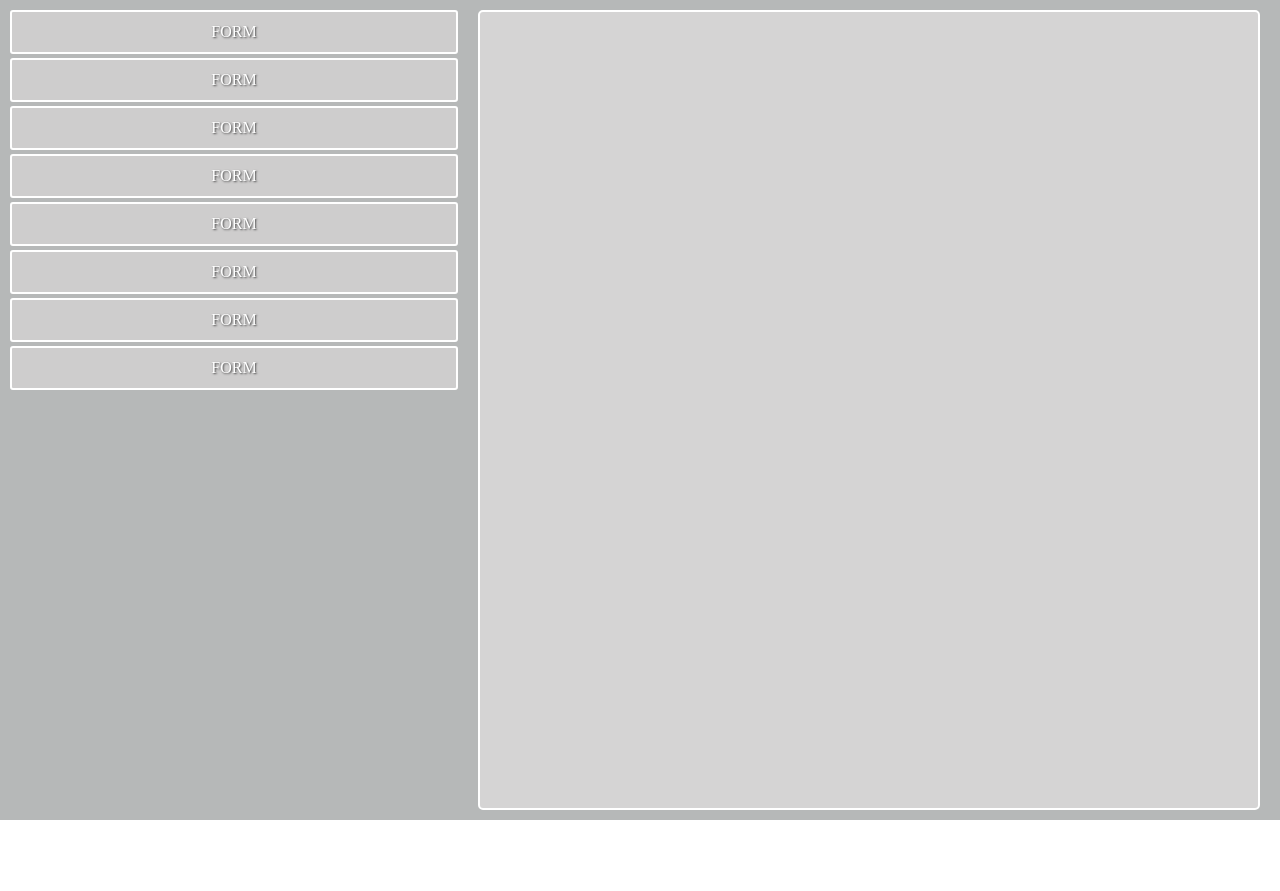
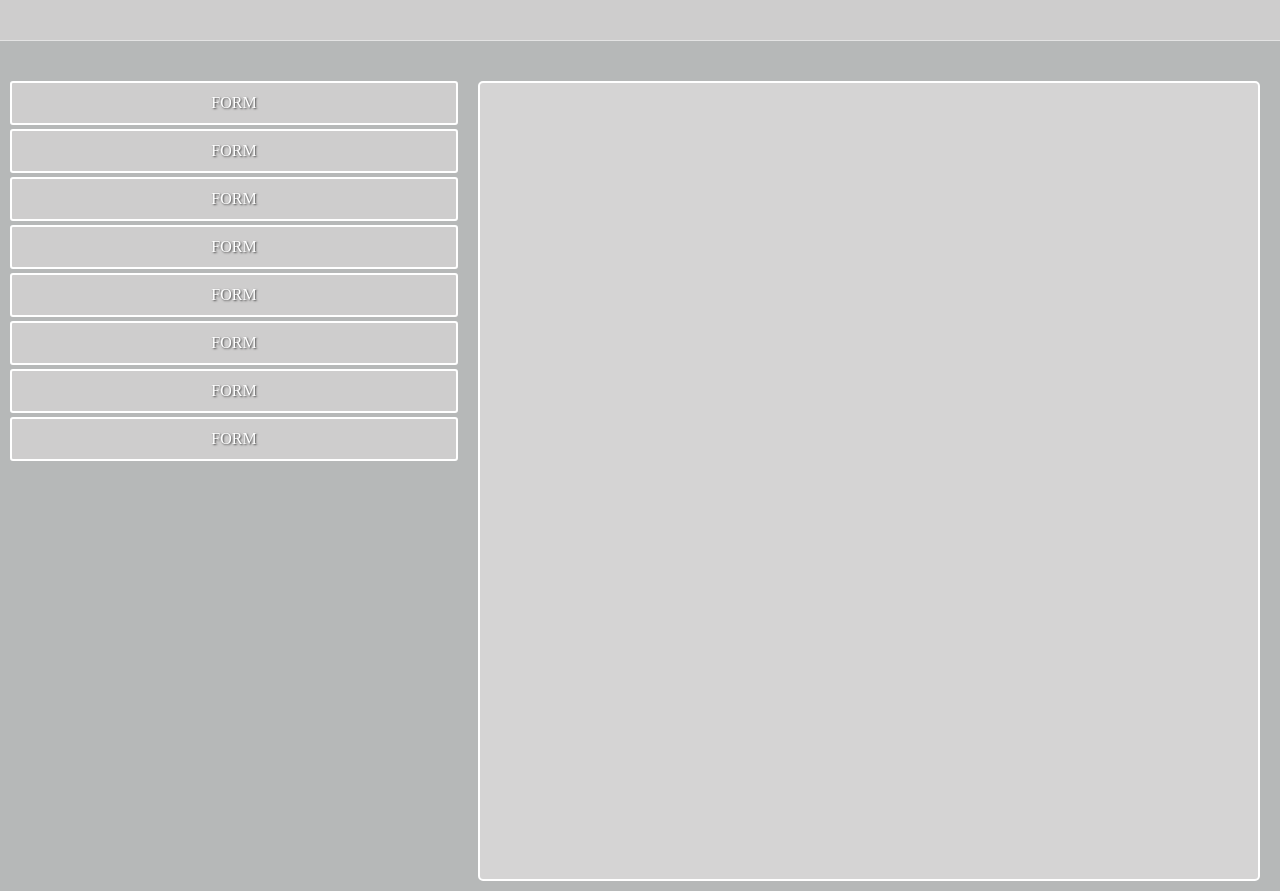
Before and after one commit to Markjust1/safe-and-sound, a React (Create React App) app: page / in a window 1280 px wide. Before the commit the page ends 820 px from the top, so only its background shows below. Built offline with nearby package versions, Linux system fonts and the light colour scheme.

Commit message:
add navbar comp

```diff
--- a/src/App.tsx
+++ b/src/App.tsx
@@ -1,12 +1,18 @@
 import "./app.css";
 import FormList from "./components/FormList";
 import FormContent from "./components/FormContent";
+import Navbar from "./components/Navbar";
 
 const App = () => {
   return (
     <div className="app">
-      <FormList/>
-      <FormContent/>
+      <Navbar />
+
+      <div className="content">
+        <FormList />
+        <FormContent />
+      </div>
+
     </div>
   );
 }
--- a/src/app.css
+++ b/src/app.css
@@ -1,6 +1,10 @@
 .app {
   display: flex;
-  flex-direction: row;
-
+  flex-direction: column;
   background-color: rgb(182, 184, 184);
 }
+
+.content {
+  display: flex;
+  flex-direction: row;
+}
--- /dev/null
+++ b/src/components/Navbar.tsx
@@ -0,0 +1,9 @@
+import styles from "../styles/Navbar.module.css";
+
+const Navbar: React.FC = () => {
+  return (
+    <div className={styles.container}></div>
+  );
+};
+
+export default Navbar;
--- /dev/null
+++ b/src/styles/Navbar.module.css
@@ -0,0 +1,7 @@
+.container {
+  display: flex;
+  height: 40px;
+  background: rgba(213, 212, 212, 0.782);
+  border-bottom: 1px rgba(255, 255, 255, 0.428) solid;
+  margin-bottom: 30px;
+}
```
